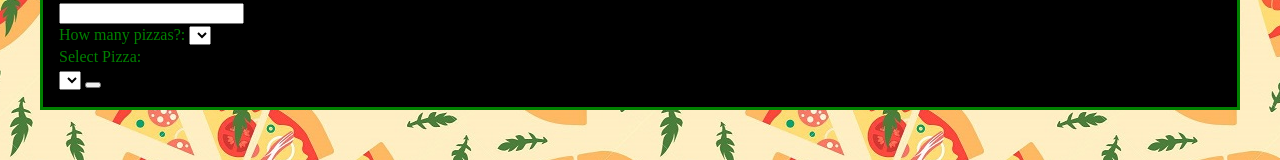
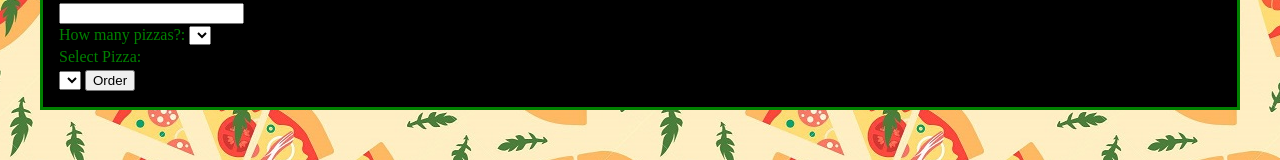
Before and after one commit to ItsOnlyTay/CheechsPizza, a plain HTML site: page index.html in a window 1280 px wide. Shown: the part 388-548 px from the top of the page. Drawn offline with Linux system fonts and the light colour scheme.

Commit message:
added order to button

```diff
--- a/index.html
+++ b/index.html
@@ -32,7 +32,7 @@
         Select Pizza:<br>
         <select name="type" id="Type">
         </select>
-        <button type="button" id="Order"></button>
+        <button type="button" id="Order">Order</button>
 
     </form>
 </body>
```
